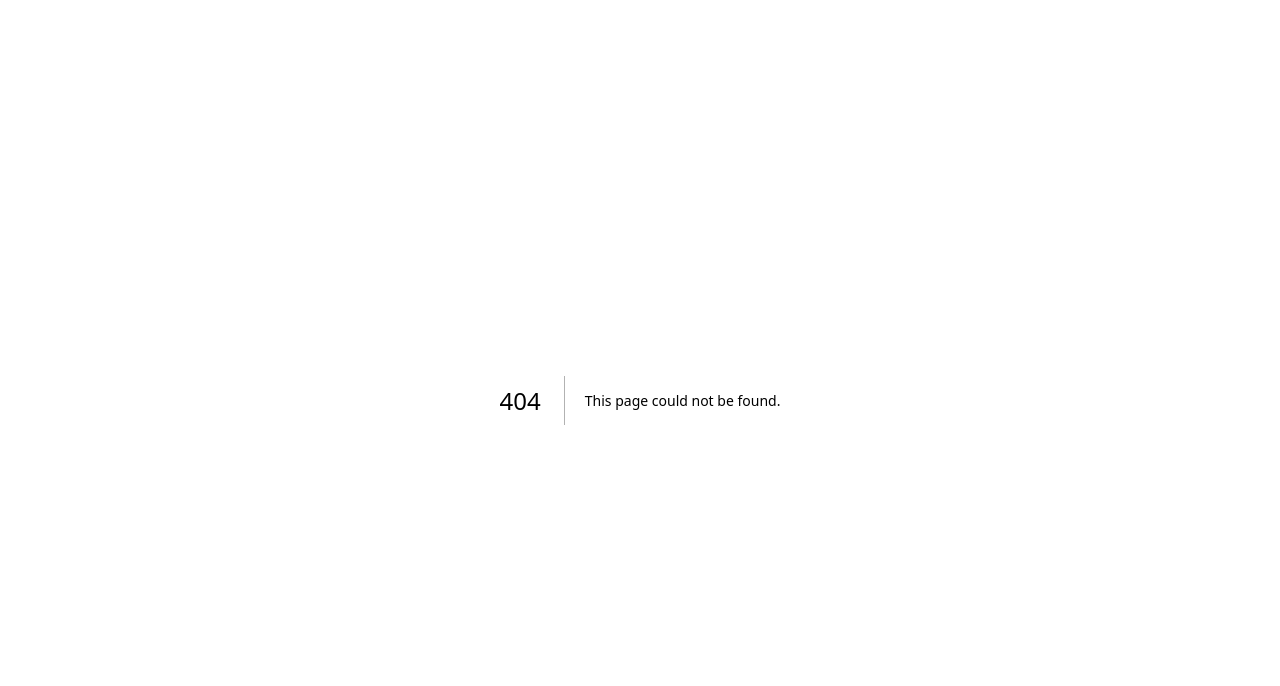
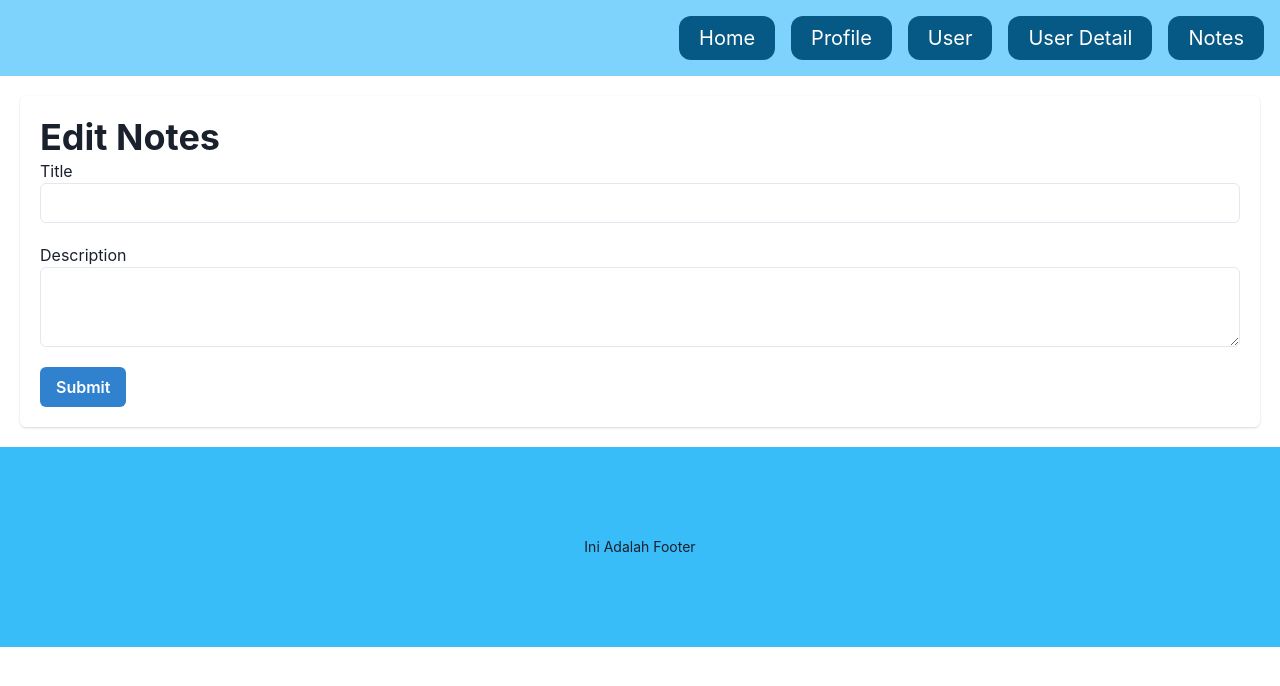
Before and after one commit to pandupan/nextjs-sanbercode, a Next.js app: page /notes/edit/1 in a window 1280 px wide. Before the commit this address had no page. Shown: the top 686 px of the page. Built offline with nearby package versions, Linux system fonts and the light colour scheme; no server answers.

Commit message:
[ADD] - Tugas 13

```diff
--- /dev/null
+++ b/pages/notes/edit/[id].jsx
@@ -0,0 +1,89 @@
+import { useEffect } from "react";
+import dynamic from "next/dynamic";
+import Link from "next/link";
+import { Flex, Grid, Card, CardBody, CardFooter, CardHeader, GridItem, Heading, Text, Button, Box, Textarea, Input } from "@chakra-ui/react";
+import { useState } from "react";
+import { useRouter } from "next/router";
+
+const LayoutComponent = dynamic(() => import("@/Layout"));
+
+export default function Notes() {
+  const router = useRouter()
+  const {id} = router?.query
+
+  const [notes, setNotes] = useState({
+    title:"",
+    description:"",
+    }
+  )
+
+  const HandleSubmit = async () => {
+    try {
+     const response = await fetch(
+      `https://paace-f178cafcae7b.nevacloud.io/api/notes/update/${id}`,
+      {
+       method: "PATCH",
+       headers: {
+        "Content-Type": "application/json",
+       },
+       body: JSON.stringify({title : notes?.title, description : notes?.description}),
+      }
+     );
+     const result = await response.json();
+     if (result?.success) {
+      router.push("/notes");
+     }
+    } catch (error) {}
+   };
+
+   useEffect(()=>{
+     async function fecthingData(){
+       const res = await fetch(`https://paace-f178cafcae7b.nevacloud.io/api/notes/${id}`)
+       const listNotes = await res.json()
+    //    console.log(listNotes)
+       setNotes(listNotes?.data)
+     }
+     fecthingData();
+
+   }, [id])
+
+//    console.log('id =>', id)
+
+
+ return (
+  <>
+    <LayoutComponent metaTitle="Notes" metaDescription={"Ini adalah bagian Notes"}>
+    <Card margin="5" padding="5">
+    <Heading>Edit Notes</Heading>
+     <Grid gap="5">
+      <GridItem>
+       <Text>Title</Text>
+       <Input
+        type="text"
+        value={notes?.title}
+        onChange={(event) =>
+         setNotes({ ...notes, title: event.target.value })
+        }
+       />
+     </GridItem>
+     <GridItem>
+      <Text>Description</Text>
+       <Textarea
+        value={notes?.description}
+        onChange={(event) =>
+         setNotes({ ...notes, description: event.target.value })
+        }
+      />
+     </GridItem>
+     <GridItem>
+      <Button onClick={() => HandleSubmit()} colorScheme="blue">
+       Submit
+      </Button>
+     </GridItem>
+    </Grid>
+   </Card>
+
+    </LayoutComponent>
+  </>
+ );
+}
--- a/pages/notes/index.jsx
+++ b/pages/notes/index.jsx
@@ -11,6 +11,21 @@ export default function Notes() {
   const router = useRouter()
 
   const [notes, setNotes] = useState()
+
+  const handleDelete = async (id) => {
+    try {
+      const response = await fetch(
+       `https://paace-f178cafcae7b.nevacloud.io/api/notes/delete/${id}`,
+       {
+        method: "DELETE",
+       }
+      );
+      const result = await response.json();
+      if (result?.success) {
+       router.reload()
+      }
+     } catch (error) {}
+  }
 
   useEffect(()=>{
     async function fecthingData(){
@@ -55,10 +70,10 @@ export default function Notes() {
                       },
                     }}
                   >
-                    <Button flex='1' colorScheme="green" >
+                    <Button flex='1' colorScheme="green" onClick={() => router.push(`/notes/edit/${items.id}`)}>
                       Edit
                     </Button>
-                    <Button flex='1' colorScheme="red" >
+                    <Button flex='1' colorScheme="red" onClick={() => handleDelete(items.id)} >
                       Delete
                     </Button>
                   </CardFooter>
```
